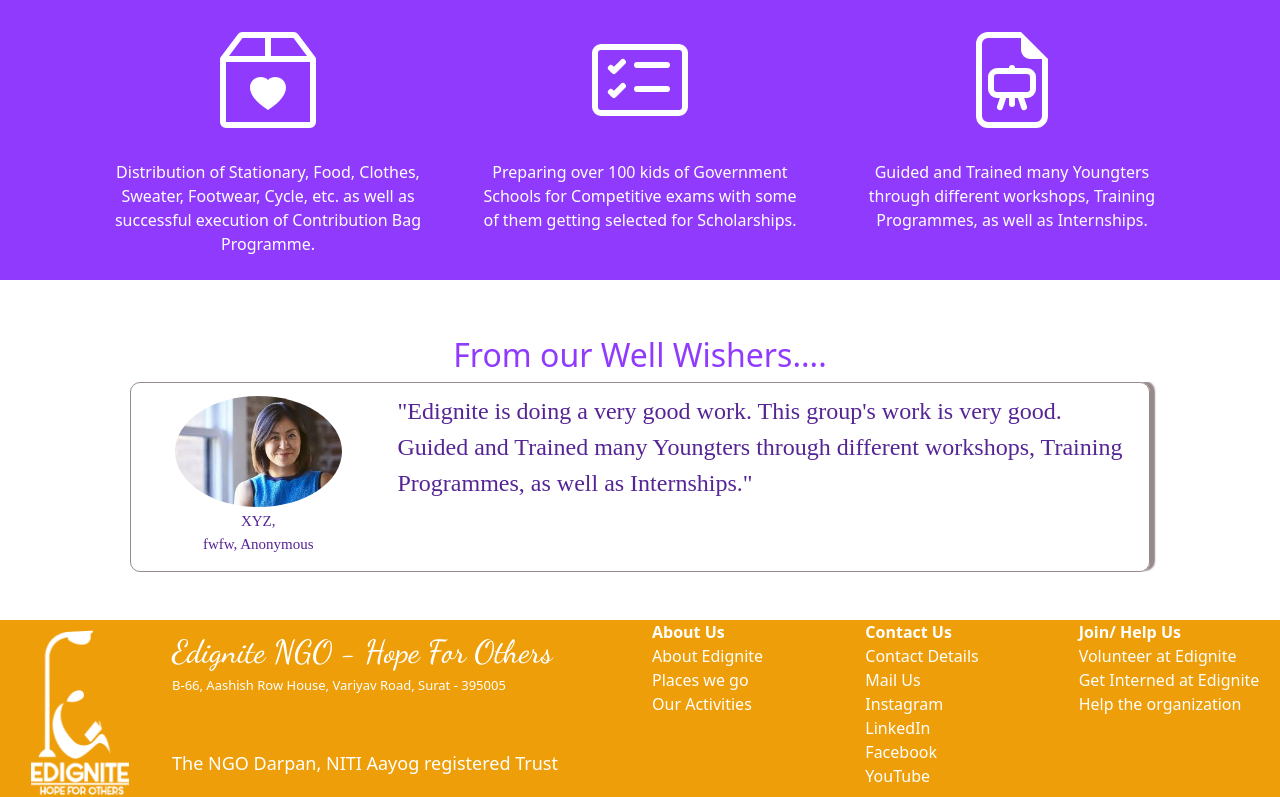
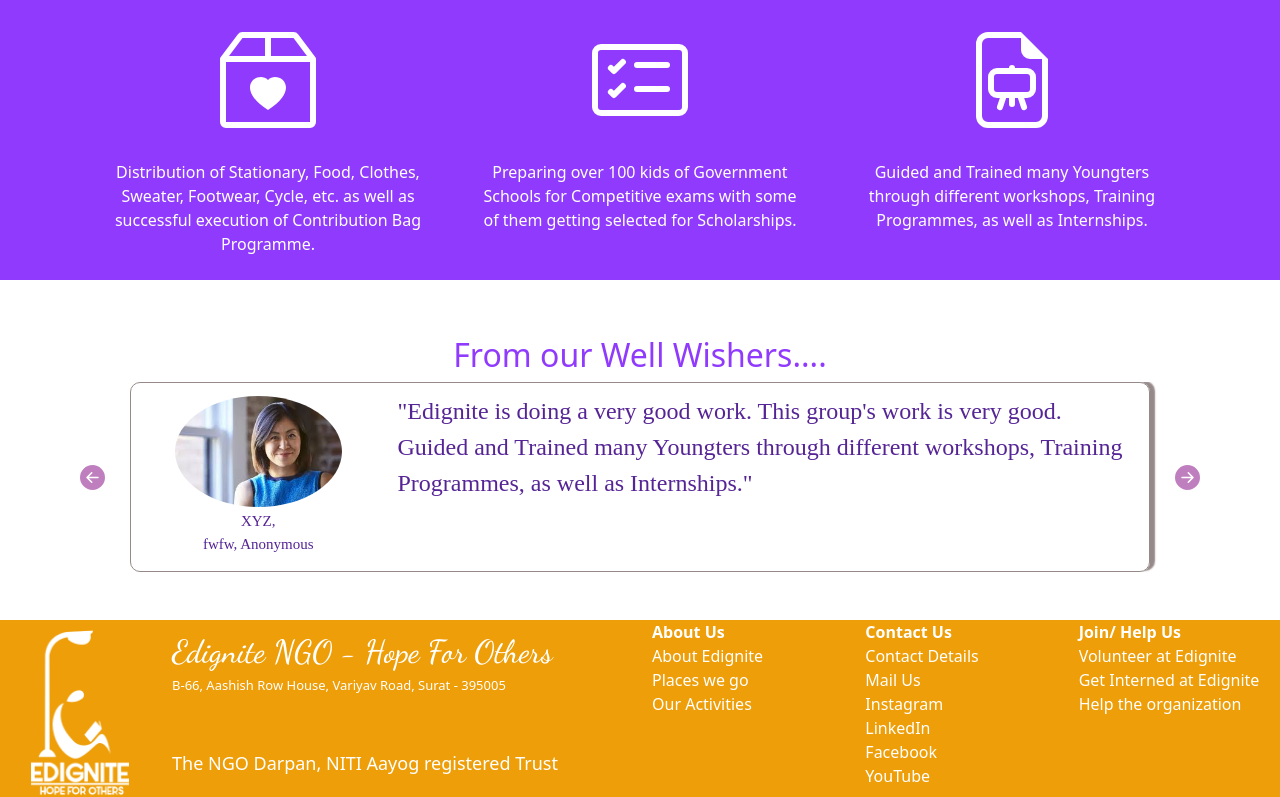
Before and after one commit to vermaprince123/edigniteNGOWebsite, a React (Create React App) app in the folder frontend/: page / in a window 1280 px wide. Shown: the part 1061-1858 px from the top of the page. Built offline with nearby package versions, Linux system fonts and the light colour scheme; a web font is replaced by a local one.

Commit message:
carousel arrows

```diff
--- /dev/null
+++ b/frontend/src/Components/Events/eventList.js
@@ -0,0 +1,16 @@
+const eventList = [
+    {
+        'id': 1,
+        'title': "Children's Day Celebration",
+        'link': "https://youtube.com/embed/V0FPBEDmjwg?feature=share",
+        'description': "Even though every day is children's day when it comes to Edignite family but, on the occasion of children's day, our leaders organised a special event for our students.🙌🏻🙌🏻<br />It was really an heartwarming event filled with full of learning, fun and laughter. 😍😍The event was attended by J. Vaghasia Sir, Falguni Modi Ma'am, Nital Doshi Ma'am, Adv. Vishal Pandya Sir, B. Patel Ma'am and their motivating words did inspired us a lot.<br />Our talented students performed various acts comprising prayers, dances ,poetries, mimicry, role plays on stage with full confidence and enthusiasm.🔥🔥 Watching them preparing all such acts within short span of time really made us all proud.😇😇"
+    },
+    {
+        'id': 2,
+        'title': "Children's Day Celebration",
+        'link': "https://youtube.com/embed/V0FPBEDmjwg?feature=share",
+        'description': "Even though every day is children's day when it comes to Edignite family but, on the occasion of children's day, our leaders organised a special event for our students.🙌🏻🙌🏻<br />It was really an heartwarming event filled with full of learning, fun and laughter. 😍😍The event was attended by J. Vaghasia Sir, Falguni Modi Ma'am, Nital Doshi Ma'am, Adv. Vishal Pandya Sir, B. Patel Ma'am and their motivating words did inspired us a lot.<br />Our talented students performed various acts comprising prayers, dances ,poetries, mimicry, role plays on stage with full confidence and enthusiasm.🔥🔥 Watching them preparing all such acts within short span of time really made us all proud.😇😇"
+    },
+]
+
+export default eventList;
--- a/frontend/src/Components/Events/events.css
+++ b/frontend/src/Components/Events/events.css
@@ -2,6 +2,16 @@
     width: 100%;
     height: max-content;
     padding: 10px;
+}
+
+.ev-csl-arrow{
+    color: purple;
+
+}
+
+.ev-csl-r-arrow{
+    color: purple;
+     right: -74px;
 }
 
 .ev-csl-itm{
@@ -30,3 +40,12 @@
     padding-left: 1.5rem !important;
     font-family: 'Edu NSW ACT Foundation', cursive;
 }
+
+.carousel-control-next{
+    width: max-content !important;
+    right: -2px !important;
+}
+.carousel-control-prev{
+    width: max-content !important;
+    left: -2px !important;
+}
--- a/frontend/src/Components/Events/events.js
+++ b/frontend/src/Components/Events/events.js
@@ -1,14 +1,17 @@
 import React, { useState } from 'react';
 import { Carousel, Container, Row, Col } from 'react-bootstrap';
-
+import { ArrowRightCircleFill, ArrowLeftCircleFill } from 'react-bootstrap-icons';
+import eventList from './eventList.js';
 import './events.css'
 
 function Events() {
+    const events = useState(eventList);
     const [index, setIndex] = useState(0);
 
     const handleSelect = (selectedIndex, e) => {
         setIndex(selectedIndex);
     };
+
 
     return (
         <>
@@ -17,8 +20,28 @@
             </h4>
             <hr />
             <Container>
-                <Carousel activeIndex={index} onSelect={handleSelect} className="ev-csl">
-                    <Carousel.Item className="ev-csl-itm">
+                <Carousel className="ev-csl" touch={true} indicators={false} prevIcon={<ArrowLeftCircleFill className="ev-csl-arrow" size={25} />} nextIcon={<ArrowRightCircleFill className="ev-csl-arrow" size={25} />}>
+                    {events[0].map(
+                        e => {
+                            return (
+
+                                    <Carousel.Item className="ev-csl-itm" key = {e.id}>
+                                        <h1 className="ev-csl-itm-ttl mt-1">{e.title}</h1>
+                                        <Row>
+                                            <Col md={4} className="ev-csl-itm-vid my-2">
+                                                <iframe width="243" height="432"
+                                                    src={e.link}>
+                                                </iframe>
+                                            </Col>
+                                            <Col md={8} className="ev-csl-itm-desc pe-5">
+                                                {e.description}
+                                            </Col>
+                                        </Row>
+                                    </Carousel.Item>
+                            )
+                        }
+                    )}
+                    {/* <Carousel.Item className="ev-csl-itm">
                         <h1 className="ev-csl-itm-ttl mt-1">Children's Day Celebration</h1>
                         <Row>
                             <Col md={4} className="ev-csl-itm-vid my-2">
@@ -27,7 +50,7 @@
                                 </iframe>
                             </Col>
                             <Col md={8} className="ev-csl-itm-desc pe-5">
-                                Even though every day is children's day when it comes to edignite family but, on the occasion of children's day, our leaders organised a special event for our students.🙌🏻🙌🏻<br />
+                                Even though every day is children's day when it comes to Edignite family but, on the occasion of children's day, our leaders organised a special event for our students.🙌🏻🙌🏻<br />
 
                                 It was really an heartwarming event filled with full of learning, fun and laughter. 😍😍
                                 The event was attended by J. Vaghasia Sir, Falguni Modi Ma'am, Nital Doshi Ma'am, Adv. Vishal Pandya Sir, B. Patel Ma'am and their motivating words did inspired us a lot.<br />
@@ -35,7 +58,7 @@
                                 Our talented students performed various acts comprising prayers, dances ,poetries, mimicry, role plays on stage with full confidence and enthusiasm.🔥🔥 Watching them preparing all such acts within short span of time really made us all proud.😇😇
                             </Col>
                         </Row>
-                    </Carousel.Item>
+                    </Carousel.Item> */}
                 </Carousel>
             </Container>
         </>
--- a/frontend/src/Components/Homepage/homepage.js
+++ b/frontend/src/Components/Homepage/homepage.js
@@ -1,6 +1,6 @@
 import React, { useState } from "react";
 import { Carousel, Container, Row, Col, Card } from 'react-bootstrap';
-import { PencilSquare, Building, PersonHearts, Box2Heart, CardChecklist, FileEarmarkEasel } from 'react-bootstrap-icons'
+import { PencilSquare, Building, PersonHearts, Box2Heart, CardChecklist, FileEarmarkEasel, ArrowRightCircleFill, ArrowLeftCircleFill } from 'react-bootstrap-icons'
 // import { Link } from "react-router-dom";
 import 'bootstrap-icons/font/bootstrap-icons.css';
 import './homepage.css'
@@ -141,7 +141,7 @@
             </Container>
             <Container className="my-5 pt-2 hp-rew">
                 <h2 className="hp-rew-title text-center">From our Well Wishers....</h2>
-                <Carousel interval={7000} className="my-2 hp-rew-2">
+                <Carousel interval={7000} className="my-2 hp-rew-2" touch={true} indicators={false} prevIcon={<ArrowLeftCircleFill className="ev-csl-arrow" size={25}/>} nextIcon={<ArrowRightCircleFill className="ev-csl-arrow" size={25}/>}>
 
                     {rewLst[0].map(
                         (rewItem) => {
```
